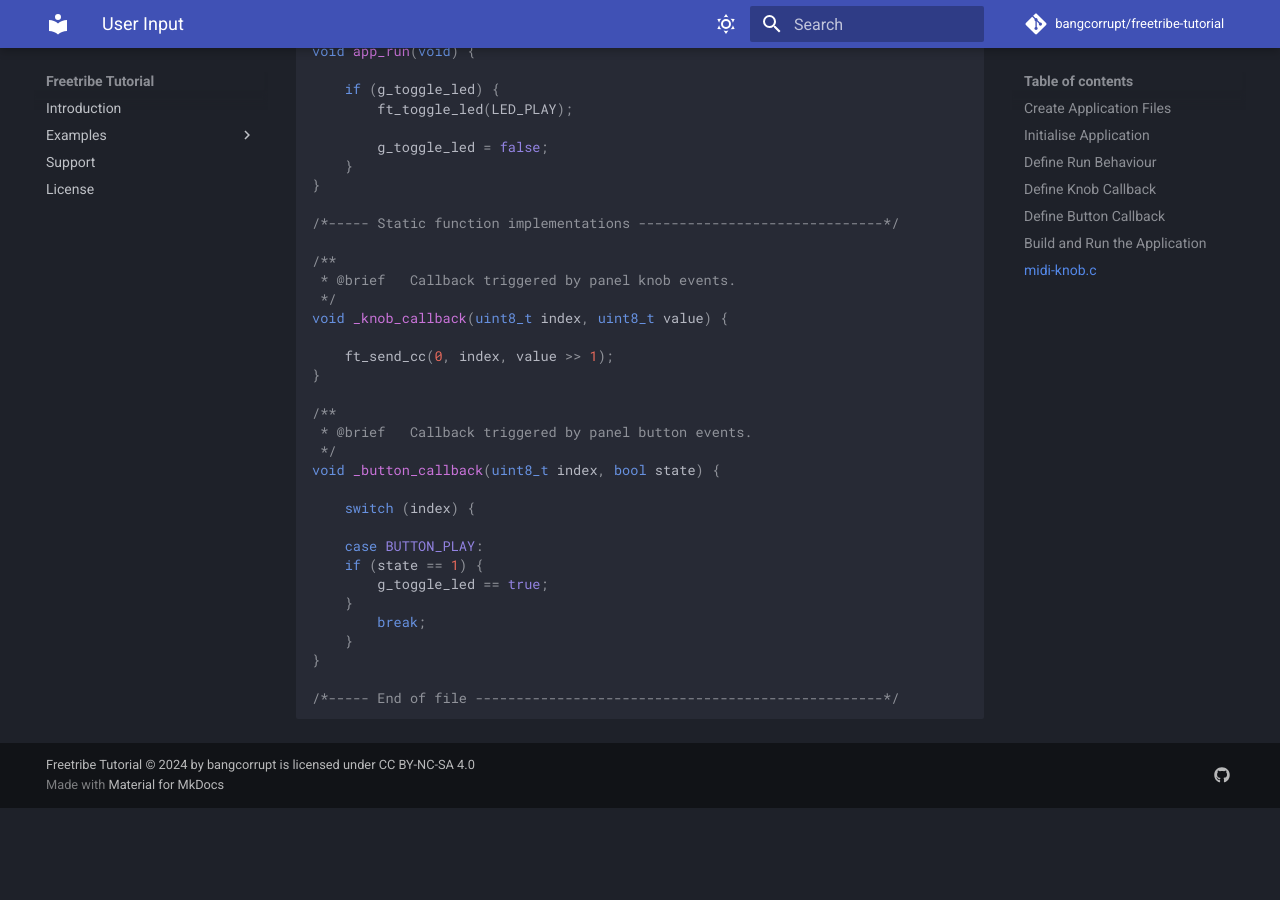
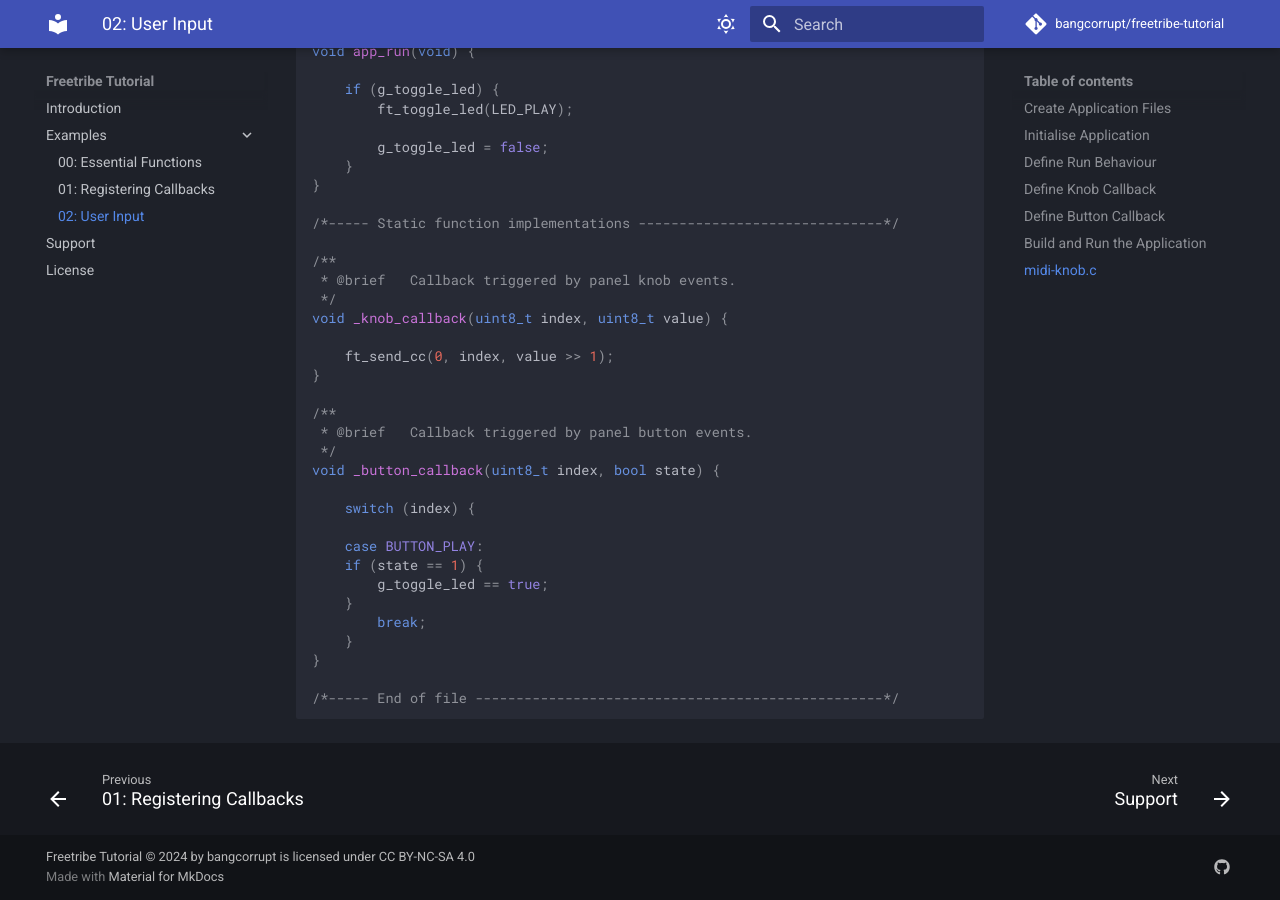
Before and after one commit to bangcorrupt/freetribe-tutorial, an MkDocs documentation site: the page built from docs/user-input.md, in a window 1280 px wide and 900 px high, scrolled down 3056 px. Built offline with MkDocs 1.6.1 and Material for MkDocs 9.7.7, drawn with Linux system fonts in a browser that asks for light colours; comment, search, counter and statistics services are not loaded; before the commit the page ends 3864 px from its top, so only the background shows below that.

Commit message:
template

```diff
--- a/mkdocs.yml
+++ b/mkdocs.yml
@@ -9,6 +9,7 @@ nav:
   - Examples:
     - "00: Essential Functions": essential-functions.md
     - "01: Registering Callbacks": registering-callbacks.md
+    - "02: User Input": user-input.md
   - support.md
   - license.md
 
```
Also changed, not shown: docs/template_example.md (+4 -1 lines).
